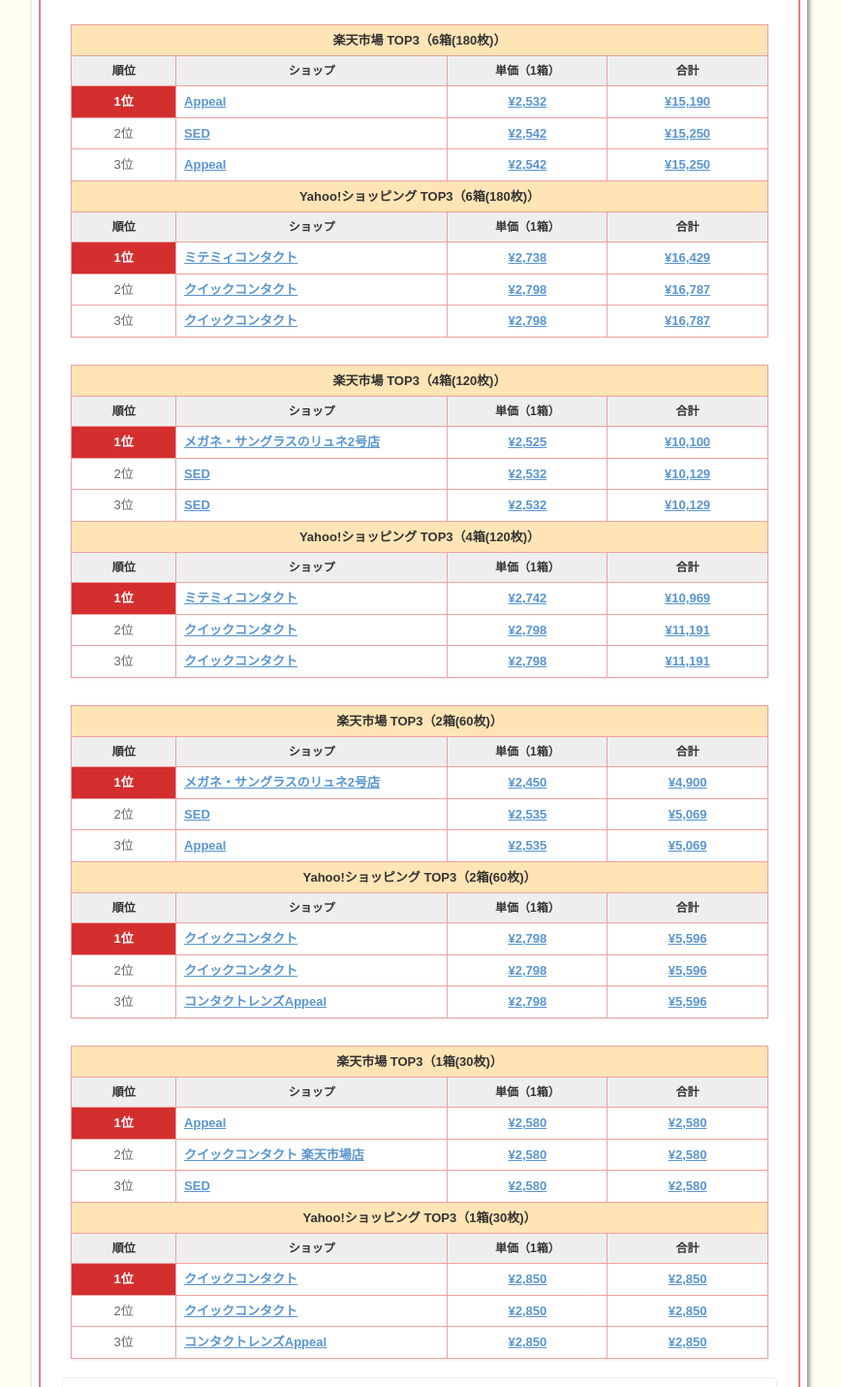
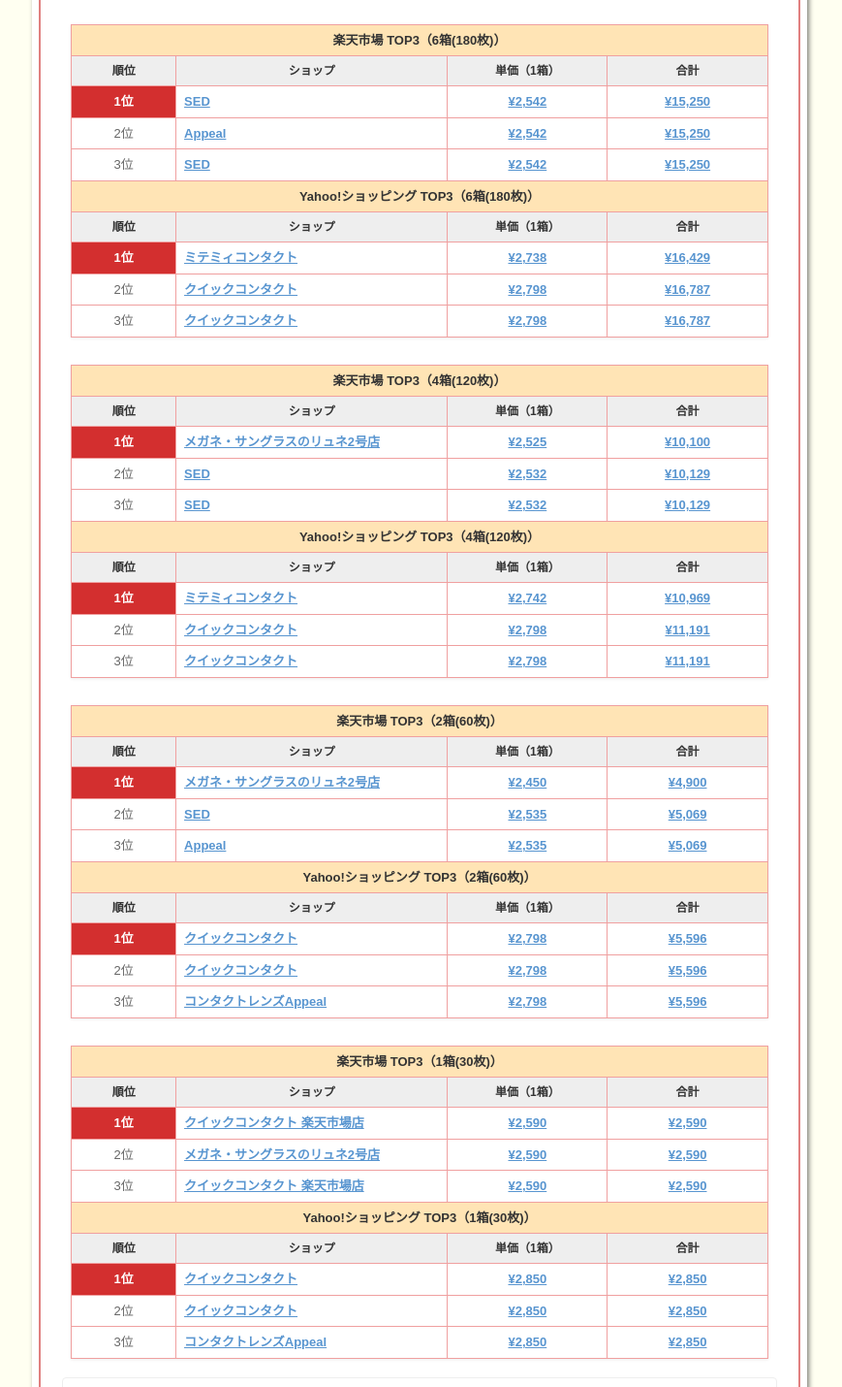
Before and after one commit to noriron62/otsdguide-price, a website: page docs-otsdguide/index.html in a window 1280 px wide. Shown: the part 6012-7442 px from the top of the page at 97% size, without its empty margins (207-1076 px from the left). Drawn offline with Linux system fonts and the light colour scheme.

Commit message:
chore: update otsdguide.org prices 2026-09-28

```diff
--- a/docs-otsdguide/index.html
+++ b/docs-otsdguide/index.html
@@ -852,21 +852,21 @@
       <tr><th>順位</th><th>ショップ</th><th>単価（1箱）</th><th>合計</th></tr>
       <tr>
         <td class="rank1">1位</td>
-        <td class="shopname"><a href="https://af.moshimo.com/af/c/click?a_id=5751189&amp;p_id=54&amp;pc_id=54&amp;pl_id=616&amp;url=https%3A%2F%2Fitem.rakuten.co.jp%2Fappeal%2Fcp-05-06-e%2F%3Frafcid%3Dwsc_i_is_4042a0fa-aed6-497d-8d8b-bf2585c79bb3" target="_blank" rel="nofollow noopener sponsored">Appeal</a></td>
-        <td class="price-cell"><a href="https://af.moshimo.com/af/c/click?a_id=5751189&amp;p_id=54&amp;pc_id=54&amp;pl_id=616&amp;url=https%3A%2F%2Fitem.rakuten.co.jp%2Fappeal%2Fcp-05-06-e%2F%3Frafcid%3Dwsc_i_is_4042a0fa-aed6-497d-8d8b-bf2585c79bb3" target="_blank" rel="nofollow noopener sponsored">¥2,532</a></td>
-        <td class="price-cell"><a href="https://af.moshimo.com/af/c/click?a_id=5751189&amp;p_id=54&amp;pc_id=54&amp;pl_id=616&amp;url=https%3A%2F%2Fitem.rakuten.co.jp%2Fappeal%2Fcp-05-06-e%2F%3Frafcid%3Dwsc_i_is_4042a0fa-aed6-497d-8d8b-bf2585c79bb3" target="_blank" rel="nofollow noopener sponsored">¥15,190</a></td>
-      </tr>
-      <tr>
-        <td>2位</td>
         <td class="shopname"><a href="https://af.moshimo.com/af/c/click?a_id=5751189&amp;p_id=54&amp;pc_id=54&amp;pl_id=616&amp;url=https%3A%2F%2Fitem.rakuten.co.jp%2Fsed-w%2Fcp-05-06-e%2F%3Frafcid%3Dwsc_i_is_4042a0fa-aed6-497d-8d8b-bf2585c79bb3" target="_blank" rel="nofollow noopener sponsored">SED</a></td>
         <td class="price-cell"><a href="https://af.moshimo.com/af/c/click?a_id=5751189&amp;p_id=54&amp;pc_id=54&amp;pl_id=616&amp;url=https%3A%2F%2Fitem.rakuten.co.jp%2Fsed-w%2Fcp-05-06-e%2F%3Frafcid%3Dwsc_i_is_4042a0fa-aed6-497d-8d8b-bf2585c79bb3" target="_blank" rel="nofollow noopener sponsored">¥2,542</a></td>
         <td class="price-cell"><a href="https://af.moshimo.com/af/c/click?a_id=5751189&amp;p_id=54&amp;pc_id=54&amp;pl_id=616&amp;url=https%3A%2F%2Fitem.rakuten.co.jp%2Fsed-w%2Fcp-05-06-e%2F%3Frafcid%3Dwsc_i_is_4042a0fa-aed6-497d-8d8b-bf2585c79bb3" target="_blank" rel="nofollow noopener sponsored">¥15,250</a></td>
       </tr>
       <tr>
-        <td>3位</td>
+        <td>2位</td>
         <td class="shopname"><a href="https://af.moshimo.com/af/c/click?a_id=5751189&amp;p_id=54&amp;pc_id=54&amp;pl_id=616&amp;url=https%3A%2F%2Fitem.rakuten.co.jp%2Fappeal%2Fcp-05-06%2F%3Frafcid%3Dwsc_i_is_4042a0fa-aed6-497d-8d8b-bf2585c79bb3" target="_blank" rel="nofollow noopener sponsored">Appeal</a></td>
         <td class="price-cell"><a href="https://af.moshimo.com/af/c/click?a_id=5751189&amp;p_id=54&amp;pc_id=54&amp;pl_id=616&amp;url=https%3A%2F%2Fitem.rakuten.co.jp%2Fappeal%2Fcp-05-06%2F%3Frafcid%3Dwsc_i_is_4042a0fa-aed6-497d-8d8b-bf2585c79bb3" target="_blank" rel="nofollow noopener sponsored">¥2,542</a></td>
         <td class="price-cell"><a href="https://af.moshimo.com/af/c/click?a_id=5751189&amp;p_id=54&amp;pc_id=54&amp;pl_id=616&amp;url=https%3A%2F%2Fitem.rakuten.co.jp%2Fappeal%2Fcp-05-06%2F%3Frafcid%3Dwsc_i_is_4042a0fa-aed6-497d-8d8b-bf2585c79bb3" target="_blank" rel="nofollow noopener sponsored">¥15,250</a></td>
+      </tr>
+      <tr>
+        <td>3位</td>
+        <td class="shopname"><a href="https://af.moshimo.com/af/c/click?a_id=5751189&amp;p_id=54&amp;pc_id=54&amp;pl_id=616&amp;url=https%3A%2F%2Fitem.rakuten.co.jp%2Fsed-w%2Fcp-05-06%2F%3Frafcid%3Dwsc_i_is_4042a0fa-aed6-497d-8d8b-bf2585c79bb3" target="_blank" rel="nofollow noopener sponsored">SED</a></td>
+        <td class="price-cell"><a href="https://af.moshimo.com/af/c/click?a_id=5751189&amp;p_id=54&amp;pc_id=54&amp;pl_id=616&amp;url=https%3A%2F%2Fitem.rakuten.co.jp%2Fsed-w%2Fcp-05-06%2F%3Frafcid%3Dwsc_i_is_4042a0fa-aed6-497d-8d8b-bf2585c79bb3" target="_blank" rel="nofollow noopener sponsored">¥2,542</a></td>
+        <td class="price-cell"><a href="https://af.moshimo.com/af/c/click?a_id=5751189&amp;p_id=54&amp;pc_id=54&amp;pl_id=616&amp;url=https%3A%2F%2Fitem.rakuten.co.jp%2Fsed-w%2Fcp-05-06%2F%3Frafcid%3Dwsc_i_is_4042a0fa-aed6-497d-8d8b-bf2585c79bb3" target="_blank" rel="nofollow noopener sponsored">¥15,250</a></td>
       </tr>
       <tr><th colspan="4" class="table-title">Yahoo!ショッピング TOP3（6箱(180枚)）</th></tr>
       <tr><th>順位</th><th>ショップ</th><th>単価（1箱）</th><th>合計</th></tr>
@@ -996,21 +996,21 @@
       <tr><th>順位</th><th>ショップ</th><th>単価（1箱）</th><th>合計</th></tr>
       <tr>
         <td class="rank1">1位</td>
-        <td class="shopname"><a href="https://af.moshimo.com/af/c/click?a_id=5751189&amp;p_id=54&amp;pc_id=54&amp;pl_id=616&amp;url=https%3A%2F%2Fitem.rakuten.co.jp%2Fappeal%2Fcp-05-01-e%2F%3Frafcid%3Dwsc_i_is_4042a0fa-aed6-497d-8d8b-bf2585c79bb3" target="_blank" rel="nofollow noopener sponsored">Appeal</a></td>
-        <td class="price-cell"><a href="https://af.moshimo.com/af/c/click?a_id=5751189&amp;p_id=54&amp;pc_id=54&amp;pl_id=616&amp;url=https%3A%2F%2Fitem.rakuten.co.jp%2Fappeal%2Fcp-05-01-e%2F%3Frafcid%3Dwsc_i_is_4042a0fa-aed6-497d-8d8b-bf2585c79bb3" target="_blank" rel="nofollow noopener sponsored">¥2,580</a></td>
-        <td class="price-cell"><a href="https://af.moshimo.com/af/c/click?a_id=5751189&amp;p_id=54&amp;pc_id=54&amp;pl_id=616&amp;url=https%3A%2F%2Fitem.rakuten.co.jp%2Fappeal%2Fcp-05-01-e%2F%3Frafcid%3Dwsc_i_is_4042a0fa-aed6-497d-8d8b-bf2585c79bb3" target="_blank" rel="nofollow noopener sponsored">¥2,580</a></td>
+        <td class="shopname"><a href="https://af.moshimo.com/af/c/click?a_id=5751189&amp;p_id=54&amp;pc_id=54&amp;pl_id=616&amp;url=https%3A%2F%2Fitem.rakuten.co.jp%2Fquick-contact-r%2Fcp-05-01-e%2F%3Frafcid%3Dwsc_i_is_4042a0fa-aed6-497d-8d8b-bf2585c79bb3" target="_blank" rel="nofollow noopener sponsored">クイックコンタクト 楽天市場店</a></td>
+        <td class="price-cell"><a href="https://af.moshimo.com/af/c/click?a_id=5751189&amp;p_id=54&amp;pc_id=54&amp;pl_id=616&amp;url=https%3A%2F%2Fitem.rakuten.co.jp%2Fquick-contact-r%2Fcp-05-01-e%2F%3Frafcid%3Dwsc_i_is_4042a0fa-aed6-497d-8d8b-bf2585c79bb3" target="_blank" rel="nofollow noopener sponsored">¥2,590</a></td>
+        <td class="price-cell"><a href="https://af.moshimo.com/af/c/click?a_id=5751189&amp;p_id=54&amp;pc_id=54&amp;pl_id=616&amp;url=https%3A%2F%2Fitem.rakuten.co.jp%2Fquick-contact-r%2Fcp-05-01-e%2F%3Frafcid%3Dwsc_i_is_4042a0fa-aed6-497d-8d8b-bf2585c79bb3" target="_blank" rel="nofollow noopener sponsored">¥2,590</a></td>
       </tr>
       <tr>
         <td>2位</td>
-        <td class="shopname"><a href="https://af.moshimo.com/af/c/click?a_id=5751189&amp;p_id=54&amp;pc_id=54&amp;pl_id=616&amp;url=https%3A%2F%2Fitem.rakuten.co.jp%2Fquick-contact-r%2Fcp-05-01%2F%3Frafcid%3Dwsc_i_is_4042a0fa-aed6-497d-8d8b-bf2585c79bb3" target="_blank" rel="nofollow noopener sponsored">クイックコンタクト 楽天市場店</a></td>
-        <td class="price-cell"><a href="https://af.moshimo.com/af/c/click?a_id=5751189&amp;p_id=54&amp;pc_id=54&amp;pl_id=616&amp;url=https%3A%2F%2Fitem.rakuten.co.jp%2Fquick-contact-r%2Fcp-05-01%2F%3Frafcid%3Dwsc_i_is_4042a0fa-aed6-497d-8d8b-bf2585c79bb3" target="_blank" rel="nofollow noopener sponsored">¥2,580</a></td>
-        <td class="price-cell"><a href="https://af.moshimo.com/af/c/click?a_id=5751189&amp;p_id=54&amp;pc_id=54&amp;pl_id=616&amp;url=https%3A%2F%2Fitem.rakuten.co.jp%2Fquick-contact-r%2Fcp-05-01%2F%3Frafcid%3Dwsc_i_is_4042a0fa-aed6-497d-8d8b-bf2585c79bb3" target="_blank" rel="nofollow noopener sponsored">¥2,580</a></td>
+        <td class="shopname"><a href="https://af.moshimo.com/af/c/click?a_id=5751189&amp;p_id=54&amp;pc_id=54&amp;pl_id=616&amp;url=https%3A%2F%2Fitem.rakuten.co.jp%2Fmegane-lune%2Fa18b01d00854e1f01g02%2F%3Frafcid%3Dwsc_i_is_4042a0fa-aed6-497d-8d8b-bf2585c79bb3" target="_blank" rel="nofollow noopener sponsored">メガネ・サングラスのリュネ2号店</a></td>
+        <td class="price-cell"><a href="https://af.moshimo.com/af/c/click?a_id=5751189&amp;p_id=54&amp;pc_id=54&amp;pl_id=616&amp;url=https%3A%2F%2Fitem.rakuten.co.jp%2Fmegane-lune%2Fa18b01d00854e1f01g02%2F%3Frafcid%3Dwsc_i_is_4042a0fa-aed6-497d-8d8b-bf2585c79bb3" target="_blank" rel="nofollow noopener sponsored">¥2,590</a></td>
+        <td class="price-cell"><a href="https://af.moshimo.com/af/c/click?a_id=5751189&amp;p_id=54&amp;pc_id=54&amp;pl_id=616&amp;url=https%3A%2F%2Fitem.rakuten.co.jp%2Fmegane-lune%2Fa18b01d00854e1f01g02%2F%3Frafcid%3Dwsc_i_is_4042a0fa-aed6-497d-8d8b-bf2585c79bb3" target="_blank" rel="nofollow noopener sponsored">¥2,590</a></td>
       </tr>
       <tr>
         <td>3位</td>
-        <td class="shopname"><a href="https://af.moshimo.com/af/c/click?a_id=5751189&amp;p_id=54&amp;pc_id=54&amp;pl_id=616&amp;url=https%3A%2F%2Fitem.rakuten.co.jp%2Fsed-w%2Fcp-05-01%2F%3Frafcid%3Dwsc_i_is_4042a0fa-aed6-497d-8d8b-bf2585c79bb3" target="_blank" rel="nofollow noopener sponsored">SED</a></td>
-        <td class="price-cell"><a href="https://af.moshimo.com/af/c/click?a_id=5751189&amp;p_id=54&amp;pc_id=54&amp;pl_id=616&amp;url=https%3A%2F%2Fitem.rakuten.co.jp%2Fsed-w%2Fcp-05-01%2F%3Frafcid%3Dwsc_i_is_4042a0fa-aed6-497d-8d8b-bf2585c79bb3" target="_blank" rel="nofollow noopener sponsored">¥2,580</a></td>
-        <td class="price-cell"><a href="https://af.moshimo.com/af/c/click?a_id=5751189&amp;p_id=54&amp;pc_id=54&amp;pl_id=616&amp;url=https%3A%2F%2Fitem.rakuten.co.jp%2Fsed-w%2Fcp-05-01%2F%3Frafcid%3Dwsc_i_is_4042a0fa-aed6-497d-8d8b-bf2585c79bb3" target="_blank" rel="nofollow noopener sponsored">¥2,580</a></td>
+        <td class="shopname"><a href="https://af.moshimo.com/af/c/click?a_id=5751189&amp;p_id=54&amp;pc_id=54&amp;pl_id=616&amp;url=https%3A%2F%2Fitem.rakuten.co.jp%2Fquick-contact-r%2Fcp-05-01%2F%3Frafcid%3Dwsc_i_is_4042a0fa-aed6-497d-8d8b-bf2585c79bb3" target="_blank" rel="nofollow noopener sponsored">クイックコンタクト 楽天市場店</a></td>
+        <td class="price-cell"><a href="https://af.moshimo.com/af/c/click?a_id=5751189&amp;p_id=54&amp;pc_id=54&amp;pl_id=616&amp;url=https%3A%2F%2Fitem.rakuten.co.jp%2Fquick-contact-r%2Fcp-05-01%2F%3Frafcid%3Dwsc_i_is_4042a0fa-aed6-497d-8d8b-bf2585c79bb3" target="_blank" rel="nofollow noopener sponsored">¥2,590</a></td>
+        <td class="price-cell"><a href="https://af.moshimo.com/af/c/click?a_id=5751189&amp;p_id=54&amp;pc_id=54&amp;pl_id=616&amp;url=https%3A%2F%2Fitem.rakuten.co.jp%2Fquick-contact-r%2Fcp-05-01%2F%3Frafcid%3Dwsc_i_is_4042a0fa-aed6-497d-8d8b-bf2585c79bb3" target="_blank" rel="nofollow noopener sponsored">¥2,590</a></td>
       </tr>
       <tr><th colspan="4" class="table-title">Yahoo!ショッピング TOP3（1箱(30枚)）</th></tr>
       <tr><th>順位</th><th>ショップ</th><th>単価（1箱）</th><th>合計</th></tr>
--- a/docs-otsdguide/sitemap.xml
+++ b/docs-otsdguide/sitemap.xml
@@ -2,7 +2,7 @@
 <urlset xmlns="http://www.sitemaps.org/schemas/sitemap/0.9">
   <url>
     <loc>https://otsdguide.org/</loc>
-    <lastmod>2026-09-27</lastmod>
+    <lastmod>2026-09-28</lastmod>
     <changefreq>daily</changefreq>
   </url>
 </urlset>
```
